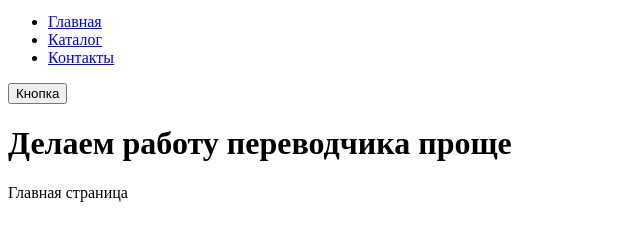
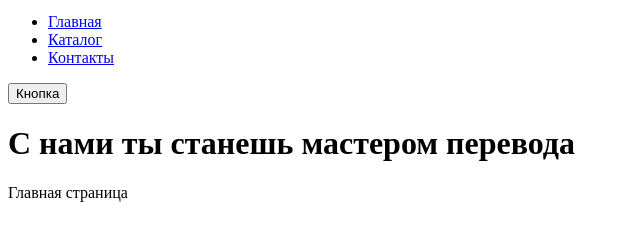
Before and after one commit to daryvas/project_vasileva_tonushkina, a plain HTML site: page index.html in a window 1280 px wide. Shown: the part 29-270 px from the top of the page, without its empty margins (0-640 px from the left). Drawn offline with Linux system fonts and the light colour scheme.

Commit message:
Update index.html

```diff
--- a/index.html
+++ b/index.html
@@ -4,7 +4,7 @@
     <meta charset="UTF-8">
     <meta http-equiv="X-UA-Compatible" content="IE=edge">
     <meta name="viewport" content="width=device-width, initial-scale=1.0">
-    <title>TranslateMate</title>
+    <title>ПереводчикPRO</title>
 </head>
 <body>
   <header>
@@ -23,7 +23,7 @@
 
     </footer>
 </main>
-    <h1>Делаем работу переводчика проще</h1>
+    <h1>С нами ты станешь мастером перевода</h1>
     Главная страница
 
 </body>
```
